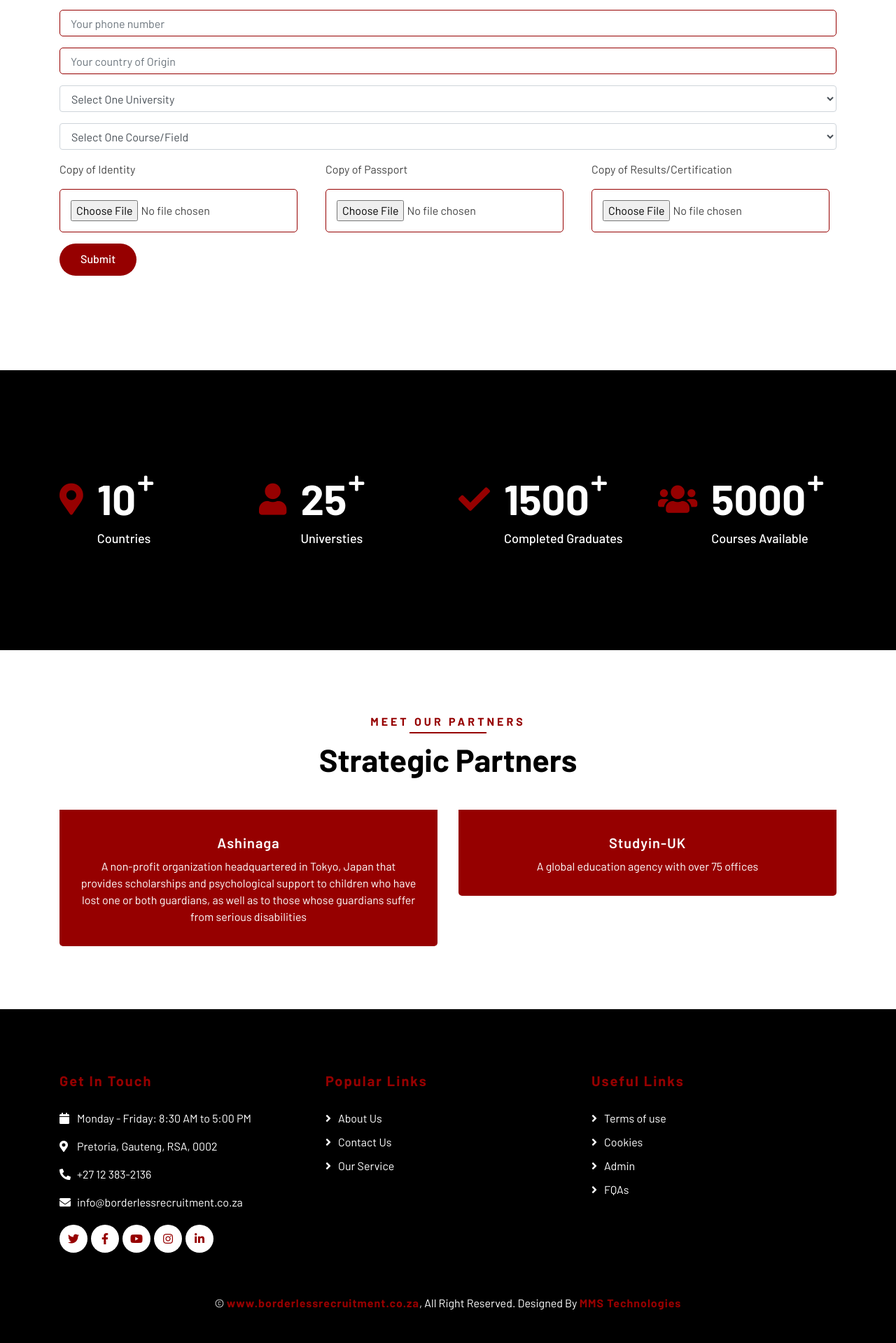
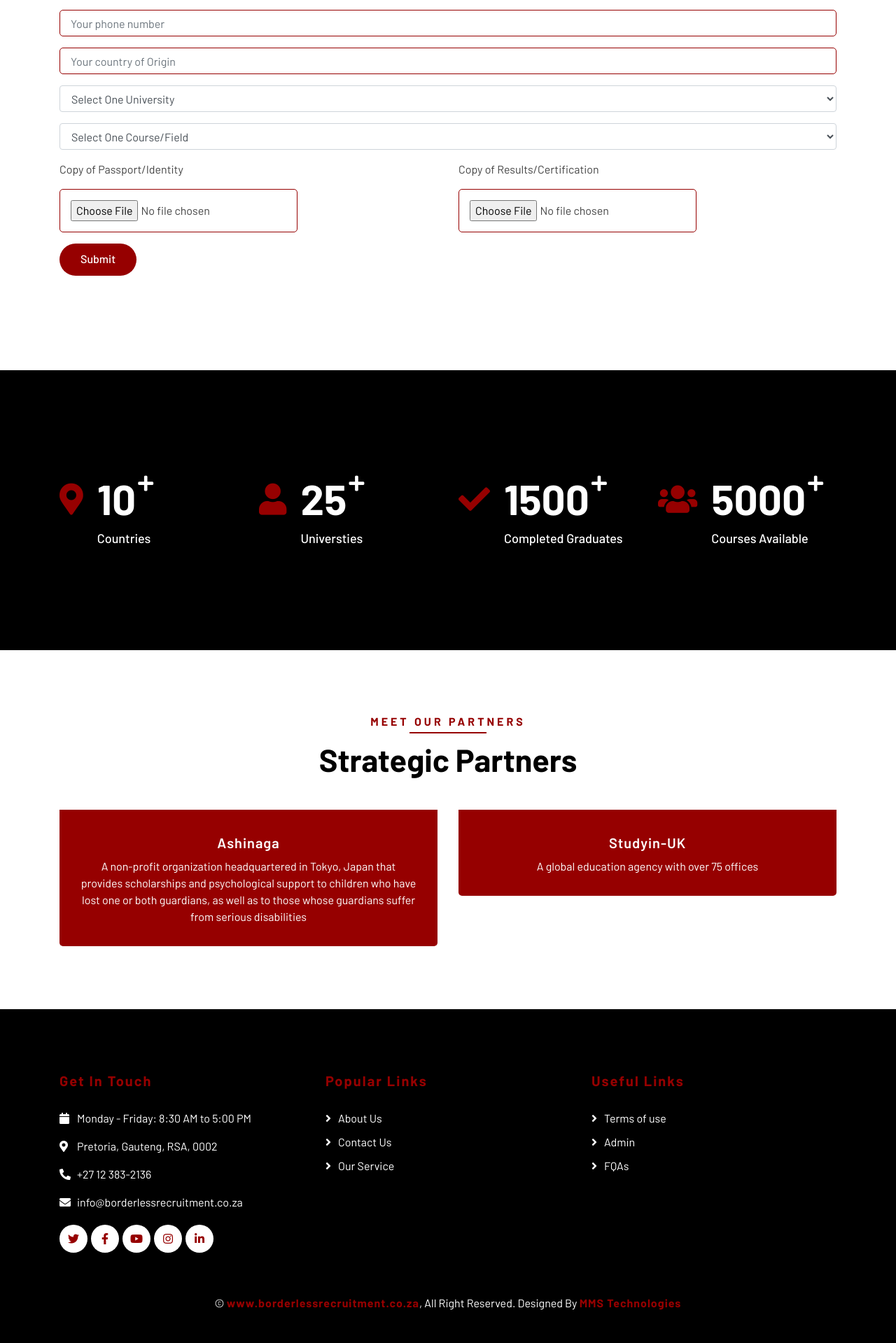
Before and after one commit to moagimv/Borderless-Recruitment, a PHP site: page /studentRegister.php in a window 1280 px wide. Shown: the part 856-2775 px from the top of the page at 70% size. Run offline with PHP 8.4, Linux system fonts and the light colour scheme; some libraries are stand-ins or nearby versions.

Commit message:
Updated Code

```diff
--- a/employmentRegister.php
+++ b/employmentRegister.php
@@ -96,7 +96,7 @@
                                 </div>
                                 <div class="row">
                                     <div class="control-group col-lg-4 col-md-6">
-                                        <p>Copy of Identity (ID)</p>
+                                        <p>Copy of Passport/Identity</p>
                                         <input type="file" id="idCopy" name="idCopy">
                                     </div>
                                     <div class="control-group col-lg-4 col-md-6">
--- a/employmentServices.php
+++ b/employmentServices.php
@@ -71,7 +71,7 @@
                 </div>
                 <div class="col-lg-4 col-md-6">
                     <div class="service-item">
-                        <i class="fa fa-book" style="text-align: center;"></i>
+                        <i class="fa fa-server" style="text-align: center;"></i>
                         <h3>Our services to you</h3>
                         <p>
                             At Borderless Recruitment we understand that searching for a job can be a challenge, more so if you are searching for overseas jobs, that is why we guide you through out the process. Our approach to helping you find a job abroad consists of:
@@ -100,7 +100,7 @@
                 </div>
                 <div class="col-lg-4 col-md-6">
                     <div class="service-item">
-                        <i class="fa fa-book" style="text-align: center;"></i>
+                        <i class="fa fa-check-square" style="text-align: center;"></i>
                         <h3>What are some of the important skills necessary for overseas jobs?</h3>
                         <p>
                             Overseas work is not for everyone, you need to be international about it, develop certain skills and mind-set in order to find a job and grow your career in a foreign country. You must have a will to learn the language and culture of the country you want to work in. The following skills will come handy when looking for a job in a foreign country.
@@ -125,7 +125,7 @@
                 </div>
                 <div class="col-lg-4 col-md-6">
                     <div class="service-item">
-                        <i class="fa fa-book" style="text-align: center;"></i>
+                        <i class="fa fa-industry" style="text-align: center;"></i>
                         <h3>Sectors currently hiring</h3>
                         <p>
                             Health Professionals (there is high demand for healthcare workers in the US, UK, New Zealand, Canada and Saudi Arabia)
--- a/index.php
+++ b/index.php
@@ -48,7 +48,7 @@
                             <h3>Borderless Recruitment</h3>
                             <h1>Your Career is our business...</h1>
                             <p>
-                                Your Reliable Partner for Guinine and Quality Services for Undertaking Studies Overseas
+                                Your Reliable Partner for Genuine and Quality Services for Undertaking Studies Overseas
                             </p>
                             <a class="btn btn-custom" href="service.php">Explore More</a>
                         </div>
--- a/service.php
+++ b/service.php
@@ -67,7 +67,7 @@
                 </div>
                 <div class="col-lg-4 col-md-6">
                     <div class="service-item">
-                        <i class="fa fa-book" style="text-align: center;"></i>
+                        <i class="fa fa-suitcase" style="text-align: center;"></i>
                         <h3>Job Seekers Services</h3>
                         <p>
                             If you are looking for an overseas job, you came to the right place.<br /><br />
@@ -79,7 +79,7 @@
                 </div>
                 <div class="col-lg-4 col-md-6">
                     <div class="service-item">
-                        <i class="fa fa-industry" style="text-align: right;"></i>
+                        <i class="fa fa-handshake" style="text-align: right;"></i>
                         <h3>Employers Services</h3>
                         <p>
                             We provide opportunities for employers to recruit and be linked with suitable candidates who will assist their organizations grow, because the right candidate employee brings out the best that their organization offers to its clients
--- a/studentRegister.php
+++ b/studentRegister.php
@@ -111,15 +111,11 @@
                                     <p class="help-block text-danger"></p>
                                 </div>
                                 <div class="row">
-                                    <div class="control-group col-lg-4 col-md-6">
-                                        <p>Copy of Identity</p>
+                                    <div class="control-group col-lg-6 col-md-6">
+                                        <p>Copy of Passport/Identity</p>
                                         <input type="file" id="identity" name="identity">
                                     </div>
-                                    <div class="control-group col-lg-4 col-md-6">
-                                        <p>Copy of Passport</p>
-                                        <input type="file" id="passport" name="passport">
-                                    </div>
-                                    <div class="control-group col-lg-4 col-md-6">
+                                    <div class="control-group col-lg-6 col-md-6">
                                         <p>Copy of Results/Certification</p>
                                         <input type="file" id="results" name="results">
                                     </div>
--- a/template/footer.php
+++ b/template/footer.php
@@ -32,7 +32,7 @@
                             <h2>Useful Links</h2>
                             <a href="termsandconditions.php">Terms of use</a>
                             <a hidden href="#">Privacy policy</a>
-                            <a href="#">Cookies</a>
+                            <a hidden href="#">Cookies</a>
                             <a href="admin/login.php">Admin</a>
                             <a href="#">FQAs</a>
                         </div>
```
Also changed, not shown: employerServices.php (+4 -4 lines).
